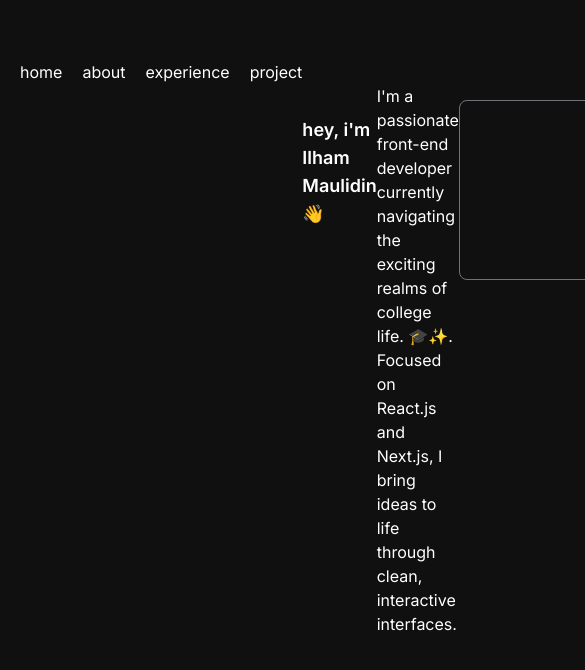
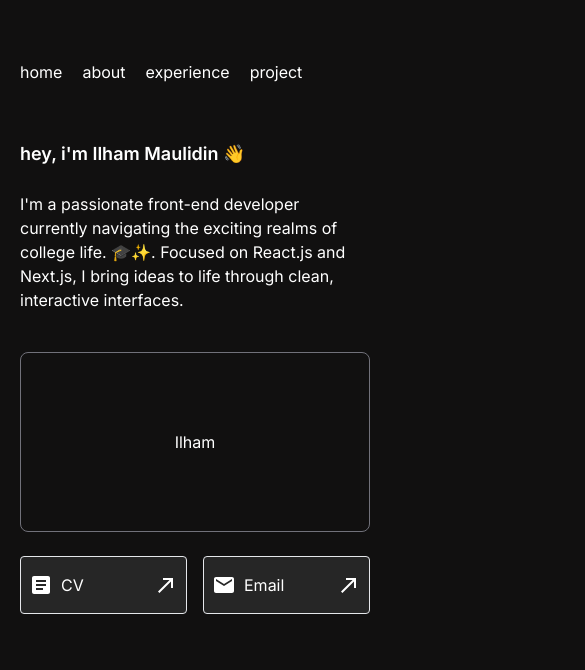
Before and after one commit to Maulidin-Ilham/ilham-portofolio, a Next.js app: page / in a window 390 px wide. Shown: the top 670 px of the page, 585 px wide, since content can reach past the window. Built offline with nearby package versions, Linux system fonts and the light colour scheme.

Commit message:
making responsive

```diff
--- a/app/components/CardNav.jsx
+++ b/app/components/CardNav.jsx
@@ -3,7 +3,7 @@ import NorthEastIcon from "@mui/icons-material/NorthEast";
 
 const CardNav = ({ title, icon }) => {
   return (
-    <div className="w-full flex flex-row justify-between items-center border px-2 py-4 rounded text-white bg-[#262626] hover:opacity-70 cursor-pointer transition duration-300">
+    <div className="w-full flex flex-row justify-between items-center border px-2 py-4 rounded text-white bg-[#262626] hover:opacity-70 cursor-pointer transition duration-300 md:w-1/3">
       <div className="flex flex-row space-x-2">
         {icon}
         <h1>{title}</h1>
--- a/app/page.jsx
+++ b/app/page.jsx
@@ -4,9 +4,10 @@ import CardNav from "./components/CardNav";
 import Navbar from "./components/Navbar";
 import ArticleIcon from "@mui/icons-material/Article";
 import EmailIcon from "@mui/icons-material/Email";
+
 export default function Home() {
   return (
-    <div className="flex flex-row p-3 mt-12 mx-2 md:max-w-xl lg:flex lg:flex-col lg:justify-center ">
+    <div className="flex flex-col p-3 mt-12 mx-2 md:max-w-2xl md:mx-auto lg:max-w-3xl lg:mx-auto">
       <Navbar />
       <div className="mt-14">
         <h1 className="text-lg font-semibold">hey, i'm Ilham Maulidin 👋</h1>
@@ -21,7 +22,7 @@ export default function Home() {
       <div className="mt-10">
         <Bio />
       </div>
-      <div className="mt-6 flex flex-row space-x-4 ">
+      <div className="mt-6 flex flex-row space-x-4">
         <CardNav title={"CV"} icon={<ArticleIcon />} />
         <CardNav title={"Email"} icon={<EmailIcon />} />
       </div>
```
